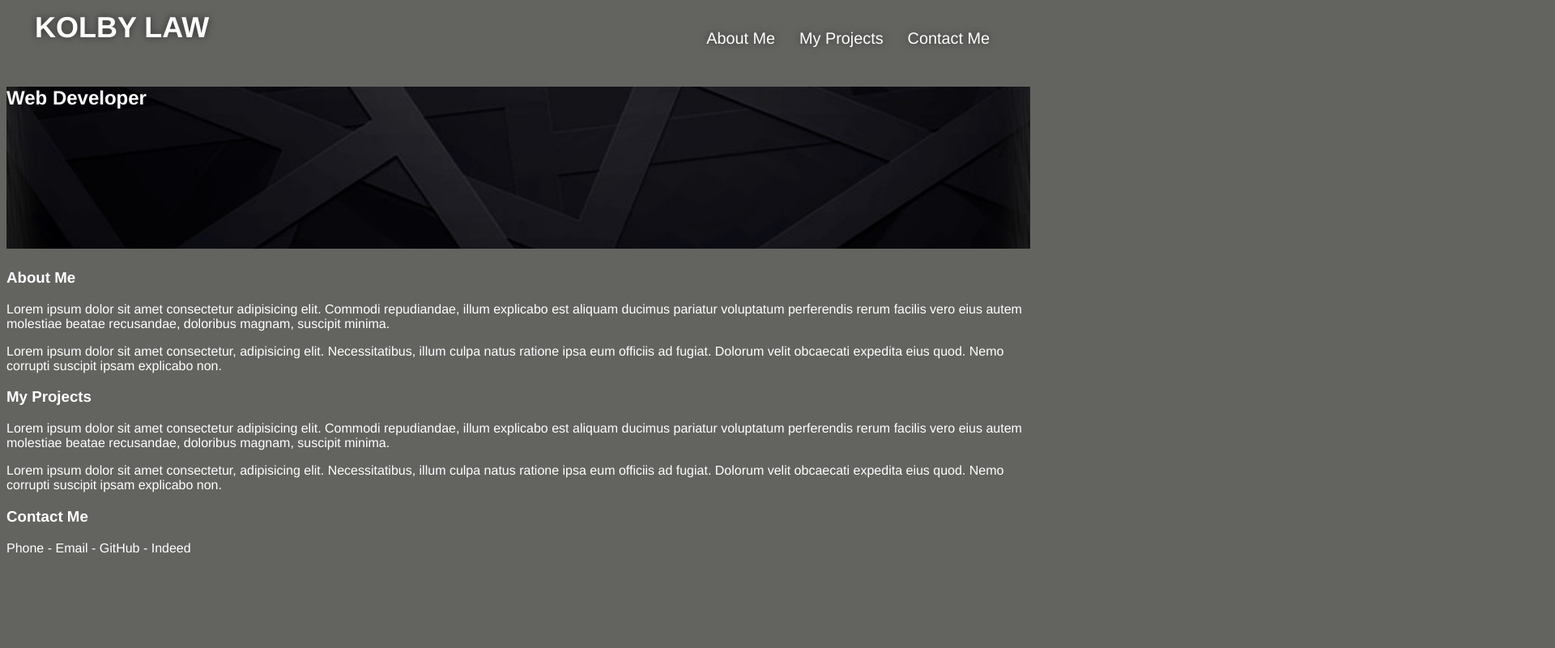
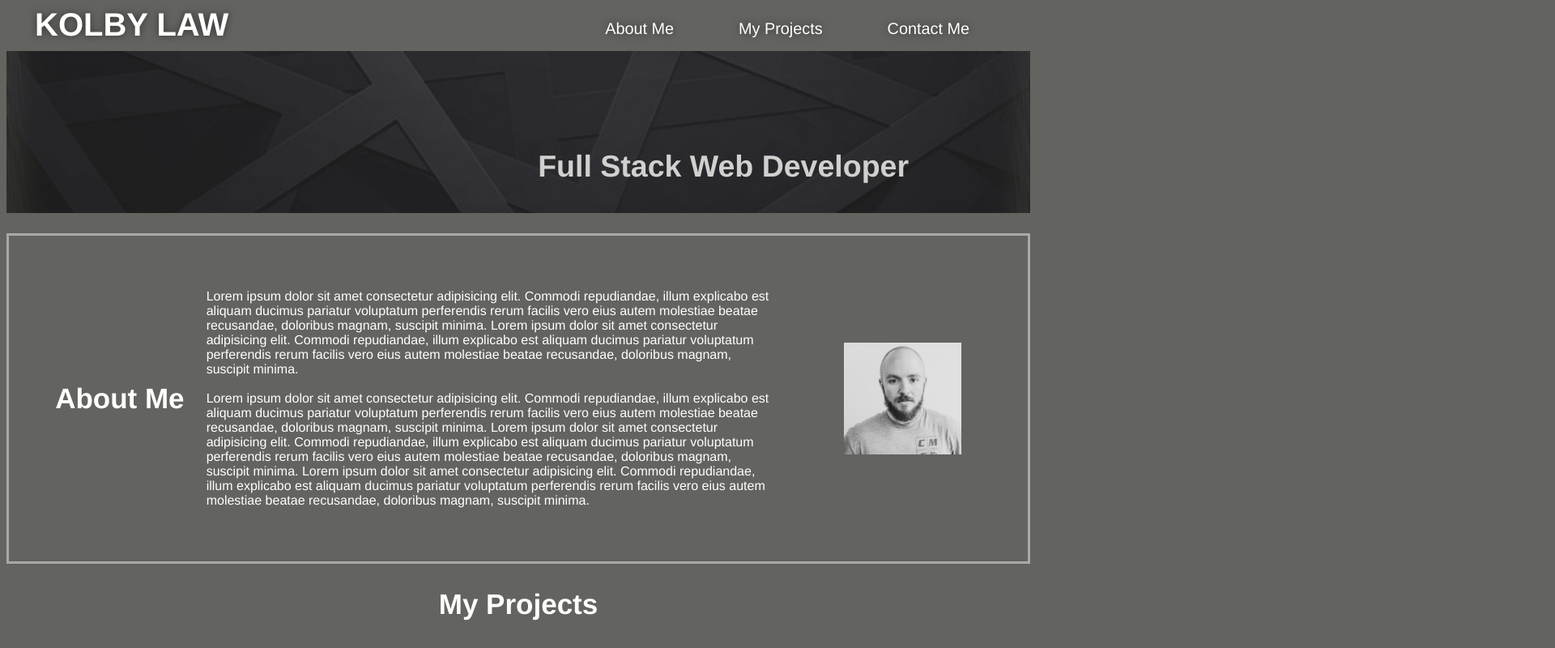
Before and after one commit to KolbyLaw/Professional-Portfolio, a plain HTML site: page index.html in a window 1280 px wide. Shown: the top 800 px of the page at 81% size, 1920 px wide, since content can reach past the window. Drawn offline with Linux system fonts and the light colour scheme.

Commit message:
Updated About Me.

```diff
--- a/assets/css/style.css
+++ b/assets/css/style.css
@@ -12,37 +12,28 @@ body {
 
 
 header {
-    padding: 5px 35px;
-    background-color: var(--tertiary-color);
+    padding: 0px 35px;
     display: flex;
     justify-content: space-between;
     flex-wrap: wrap;
     position: -webkit-sticky;
     position: sticky;
-    top: 0;
-    background-image: url("../images/hero-bg.jpg");
-    background-size: cover;
-    background-position: center;
-    background-attachment: fixed;
-    background-position: 80%;
     z-index: 9999;
   }
 
   header h1 {
     font-weight: bold;
-    font-size: 36px;
-    color: var(--primary-color);
+    font-size: 40px;
     margin: 0;
     text-shadow: 0 0 10px rgba(0, 0, 0, 0.5);
   }
 
   header a {
     text-decoration: none;
-    color: var(--primary-color);
   }
 
   header nav {
-    margin: 7px 0;
+    margin: 0px 0;
   }
 
   header nav ul {
@@ -54,16 +45,15 @@ header {
   }
 
   header nav ul li a {
-    padding: 10px 15px;
+    padding: 5px 40px;
     font-weight: lighter;
     font-size: 1.55vw;
     text-shadow: 0 0 10px rgba(0, 0, 0, 0.5);
   }
 
   header nav ul li a:hover {
-    background: var(--primary-color);
-    color: var(--secondary-color);
-    border-radius: 15px;
+    background: #242323;
+    border-radius: 10px;
     text-shadow: none;
   }
 
@@ -81,5 +71,60 @@ header {
     background-image: url("../images/headerimg.jpg");
     background-size: cover;
     background-position: center;
+    position: relative;
+    opacity: 0.7;
+}
+
+.herotag {
+  position: absolute;
+  bottom: 5px;
+  right: 150px;
+  font-size: 25px;
 }
 /* Hero Section Styling END */
+
+
+.section-title {
+  margin: auto;
+  text-align: center;
+  font-size: 35px;
+}
+
+.content-grid1 {
+  display: grid;
+  grid-template-columns: 15% 60% 25%;
+  padding: 50px;
+  grid-gap: 20px;
+  border: solid;
+  border-color:darkgray;
+}
+
+
+
+    .content-grid2 {
+      max-width: 940px;
+      margin: 0 auto;
+      display: grid;
+      grid-template-columns: repeat (3, 1fr);
+      grid-template-rows: repeat(3, 100px);
+      grid-gap: 10px;
+    }
+
+.grid-item {
+  background-color: orange;
+  border: solid;
+  padding: 1em;
+  color: black;
+}
+
+.imgstandard {
+  margin: auto;
+  width: 50%;
+  height: auto;
+}
+
+.imgfocus {
+  margin: auto;
+  width: 50px;
+  height: auto;
+}
--- a/index.html
+++ b/index.html
@@ -13,7 +13,10 @@
 
     <!--Header/Navigation Section START-->
     <header>
-        <h1><a href="#">KOLBY LAW</a></h1>
+        <h1>
+            <a href="#">KOLBY LAW</a>
+        </h1>
+
         <nav>
             <ul>
                 <li>
@@ -34,7 +37,7 @@
     <!--Hero Section START-->
     <section class="hero" >
         <div class="herotag">
-            <h2>Web Developer</h2>
+            <h2>Full Stack Web Developer</h2>
         </div>
 
     </section>
@@ -43,26 +46,52 @@
 
     <!--About Me Section START-->
     <section id="about-me">
-        <h3>About Me</h3>
-        <p>Lorem ipsum dolor sit amet consectetur adipisicing elit. Commodi repudiandae, illum explicabo est aliquam ducimus pariatur voluptatum perferendis rerum facilis vero eius autem molestiae beatae recusandae, doloribus magnam, suscipit minima.</p>
-        <p>Lorem ipsum dolor sit amet consectetur, adipisicing elit. Necessitatibus, illum culpa natus ratione ipsa eum officiis ad fugiat. Dolorum velit obcaecati expedita eius quod. Nemo corrupti suscipit ipsam explicabo non.</p>
+        <div class="content-grid1">
+            <h3 class="section-title border">About Me</h3>
+
+            <p>Lorem ipsum dolor sit amet consectetur adipisicing elit. Commodi repudiandae, illum explicabo est aliquam ducimus pariatur voluptatum perferendis rerum facilis vero eius autem molestiae beatae recusandae, doloribus magnam, suscipit minima.
+               Lorem ipsum dolor sit amet consectetur adipisicing elit. Commodi repudiandae, illum explicabo est aliquam ducimus pariatur voluptatum perferendis rerum facilis vero eius autem molestiae beatae recusandae, doloribus magnam, suscipit minima.
+               <br>
+               <br>
+               Lorem ipsum dolor sit amet consectetur adipisicing elit. Commodi repudiandae, illum explicabo est aliquam ducimus pariatur voluptatum perferendis rerum facilis vero eius autem molestiae beatae recusandae, doloribus magnam, suscipit minima.
+               Lorem ipsum dolor sit amet consectetur adipisicing elit. Commodi repudiandae, illum explicabo est aliquam ducimus pariatur voluptatum perferendis rerum facilis vero eius autem molestiae beatae recusandae, doloribus magnam, suscipit minima.
+               Lorem ipsum dolor sit amet consectetur adipisicing elit. Commodi repudiandae, illum explicabo est aliquam ducimus pariatur voluptatum perferendis rerum facilis vero eius autem molestiae beatae recusandae, doloribus magnam, suscipit minima.
+            </p>
+
+            <img src="assets/images/Kolby Law BW.jpg" class="imgstandard">
+        </div>
+
     </section>
     <!--About Me Section END-->
 
 
     <!--My Projects Section START-->
     <section id="my-projects">
-        <h3>My Projects</h3>
-        <p>Lorem ipsum dolor sit amet consectetur adipisicing elit. Commodi repudiandae, illum explicabo est aliquam ducimus pariatur voluptatum perferendis rerum facilis vero eius autem molestiae beatae recusandae, doloribus magnam, suscipit minima.</p>
-        <p>Lorem ipsum dolor sit amet consectetur, adipisicing elit. Necessitatibus, illum culpa natus ratione ipsa eum officiis ad fugiat. Dolorum velit obcaecati expedita eius quod. Nemo corrupti suscipit ipsam explicabo non.</p>
+        <div class="content-grid2">
+            <h3 class="section-title border">My Projects</h3>
+
+            <div class="sub-grid">
+
+                <div class="grid-item imgfocus">
+                    <img src="assets/images/runbuddy.JPG">
+                    <img src="assets/images/placeholder.png" class="imgstandard">
+                    <img src="assets/images/placeholder.png" class="imgstandard">
+                    <img src="assets/images/placeholder.png" class="imgstandard">
+                    <img src="assets/images/placeholder.png" class="imgstandard">
+                </div>
+
+            </div>
+        </div>
     </section>
     <!--My Projects Section END-->
 
 
     <!--Contact Me Section START-->
     <section id="contact-me">
-        <h3>Contact Me</h3>
-        <p>Phone - Email - GitHub - Indeed</p>
+        <div class ="content-grid2">
+            <h3>Contact Me</h3>
+            <p>Phone - Email - GitHub - Indeed</p>
+        </div>
     </section>
     <!--Contact Me Section END-->
 
```
